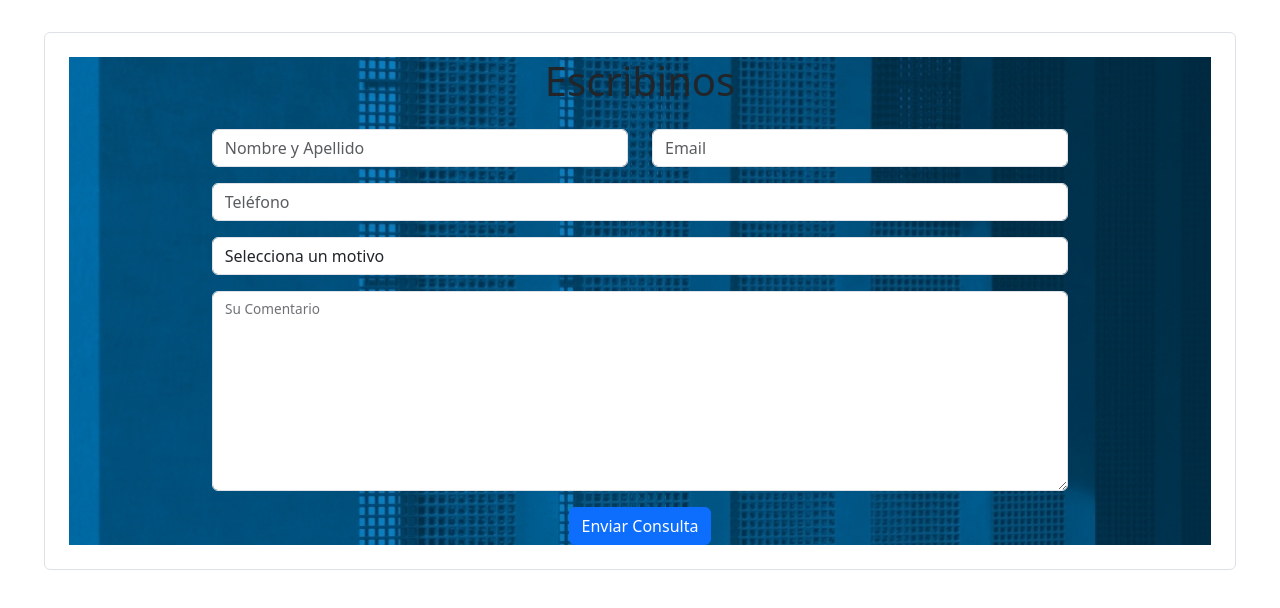
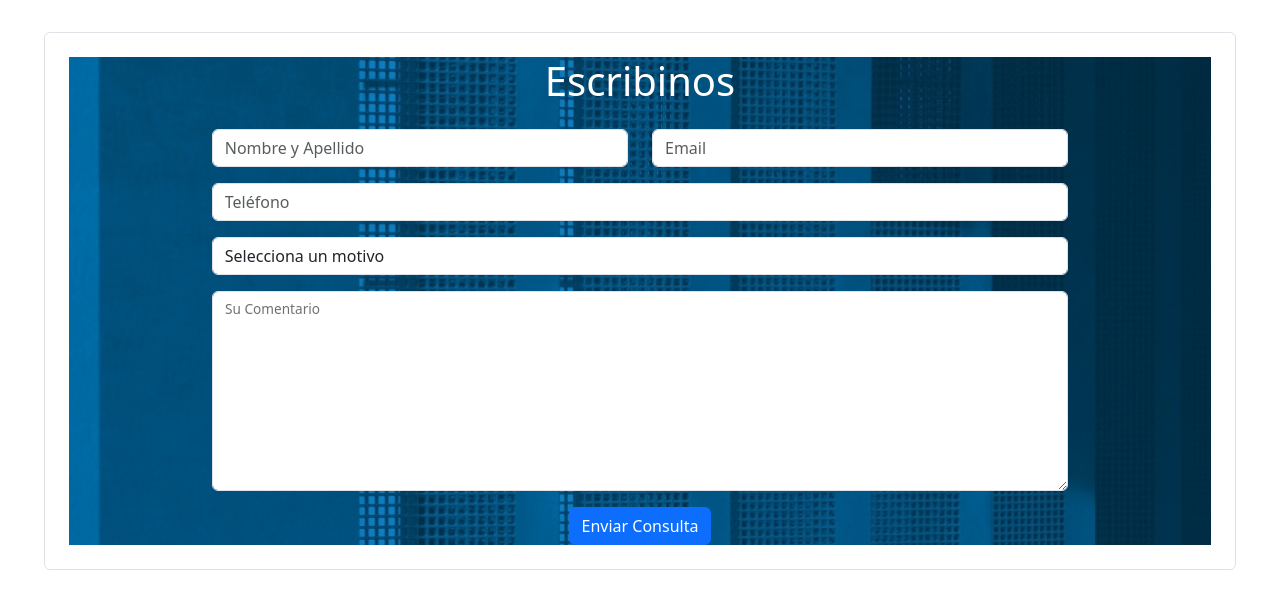
Before and after one commit to LFALVAREZ84/Frontend-SGH, a React (Vite) app: page /ContactoClientes in a window 1280 px wide. Shown: the top 608 px of the page. Built offline with nearby package versions, Linux system fonts and the light colour scheme.

Commit message:
mejore estilos de texto

```diff
--- a/src/Componentes/ContactoClientes/ContactoClientes.jsx
+++ b/src/Componentes/ContactoClientes/ContactoClientes.jsx
@@ -1,11 +1,11 @@
 import React from 'react';
-import { Form, FloatingLabel, Col, Row, Button } from 'react-bootstrap';
-import './ContactoClientes.css';
+import { Form,  FloatingLabel, Col, Row, Button } from 'react-bootstrap';
+import './ContactoClientes.css'
 
 const ContactoClientes = () => {
   return (
     <div className='form-container d-flex flex-column align-items-center'>
-      <h1 className='mb-4'>Escribinos</h1>
+      <h1 className='mb-4 text-white'>Escribinos</h1>
       <Form className='w-75'>
         <Row className="mb-3">
           <Col md={6}>
```
